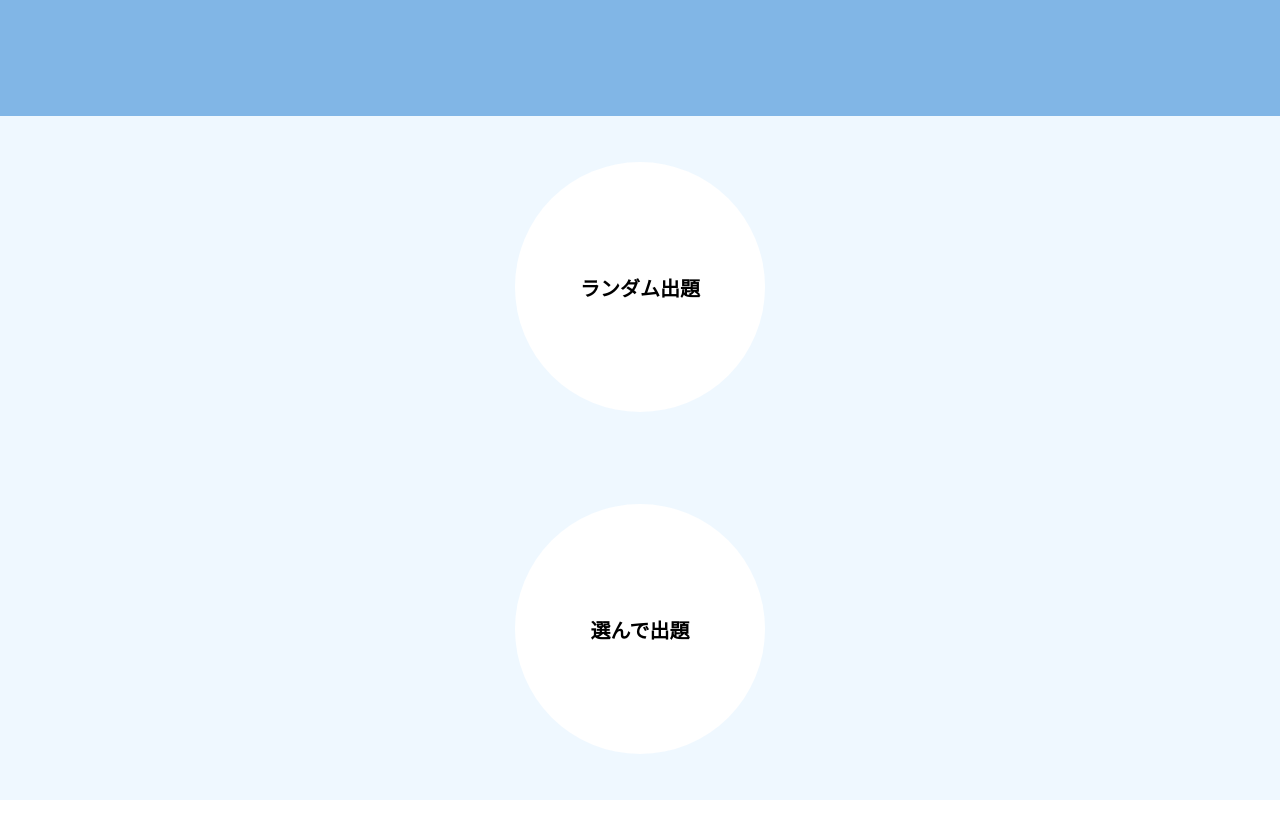
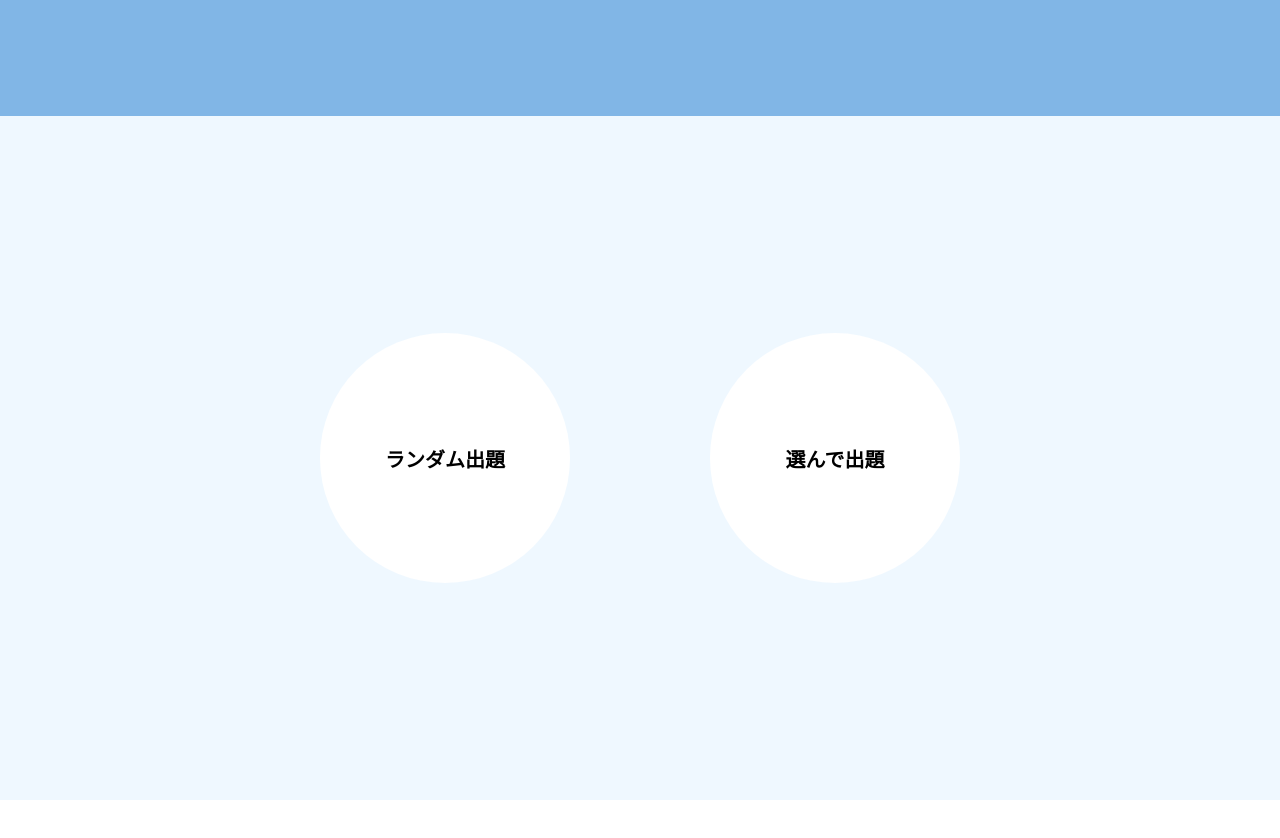
Before and after one commit to mzgm-k/-, a plain HTML site: page Question-format.html in a window 1280 px wide. Drawn offline with Linux system fonts and the light colour scheme.

Commit message:
レスポンシブ化

```diff
--- a/style.css
+++ b/style.css
@@ -226,3 +226,13 @@ footer {
 .format-button:hover {
   background-color: #f0f0f0;
 }
+
+@media (min-width: 768px) {
+  .format-main {
+    flex-direction: row;
+  }
+
+  .format-button {
+    margin: 70px;
+  }
+}
```
